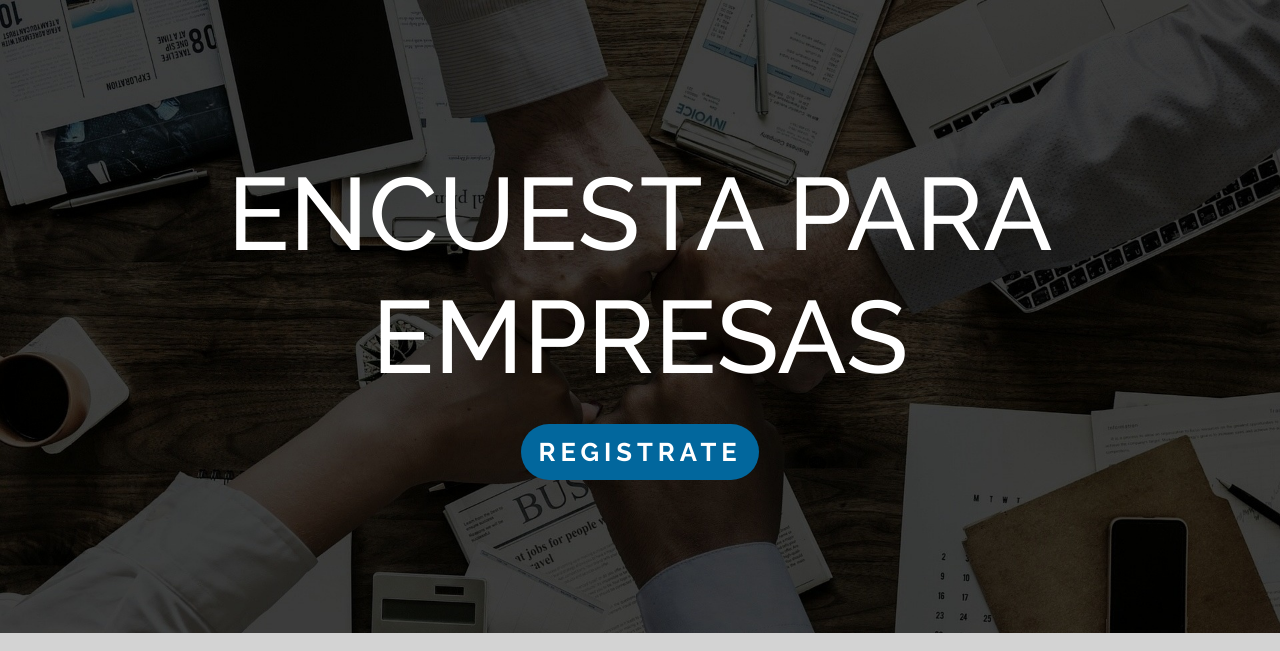
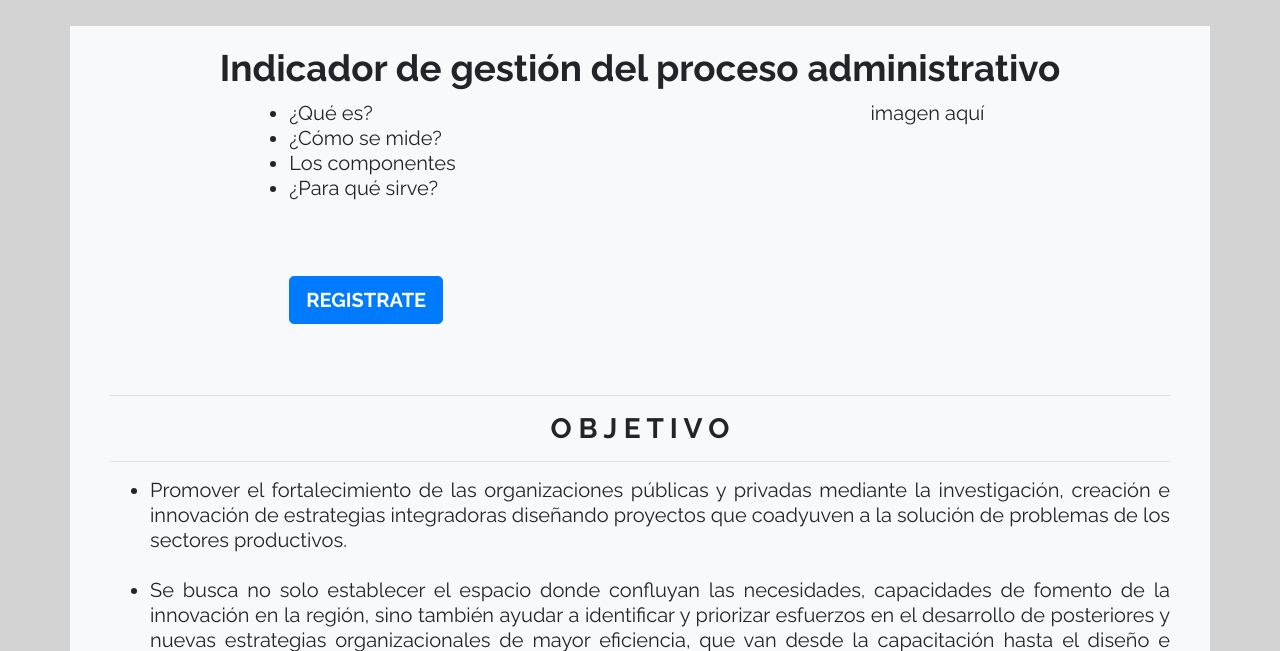
Before and after one commit to Alexis2411/adnEmpresarialWeb, a PHP site: page / in a window 1280 px wide. Shown: the part 64-715 px from the top of the page. Run offline with PHP 8.4, Linux system fonts and the light colour scheme; some libraries are stand-ins or nearby versions.

Commit message:
fixed index view

```diff
--- a/index.php
+++ b/index.php
@@ -20,9 +20,9 @@ session_start();
       include("includes/templates/menu.php");
     ?>
     <!--</menu>-->
-
     <main class="main">
 
+        <!--
         <div id="carouselExampleCaptions" class="carousel slide" data-ride="carousel">
             <div class="carousel-inner">
                 <div class="carousel-item active">
@@ -35,8 +35,28 @@ session_start();
                 </div>
             </div>
         </div>
+-->
+        <div class="container bg-light">
 
-        <div class="container bg-light">
+            <div class="row" >
+                <div class="col-lg-12 mx-auto text-center" style="font-size: 2.3rem; margin: 20px; font-weight: bolder">
+                    Indicador de gestión del proceso administrativo
+                </div>
+                <div class="col-lg-6 d-flex justify-content-center">
+                    <ul>
+                        <li>¿Qué es?</li>
+                        <li>¿Cómo se mide?</li>
+                        <li>Los componentes</li>
+                        <li>¿Para qué sirve?</li>
+                        <br>
+                        <a href="MenuEncuestas.php" class="btn btn-primary btn-lg text-white font-weight-bold" style="margin-top: 50px;">REGISTRATE</a>
+                    </ul>
+                </div>
+
+                <div class="col-lg-6 d-flex justify-content-center">
+                    imagen aquí
+                </div>
+            </div>
             <br>
 
             <section class="featurette" style="margin:30px;">
```
